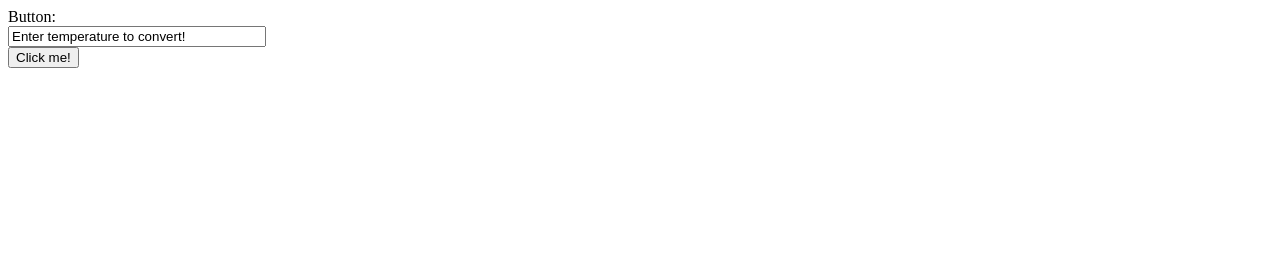
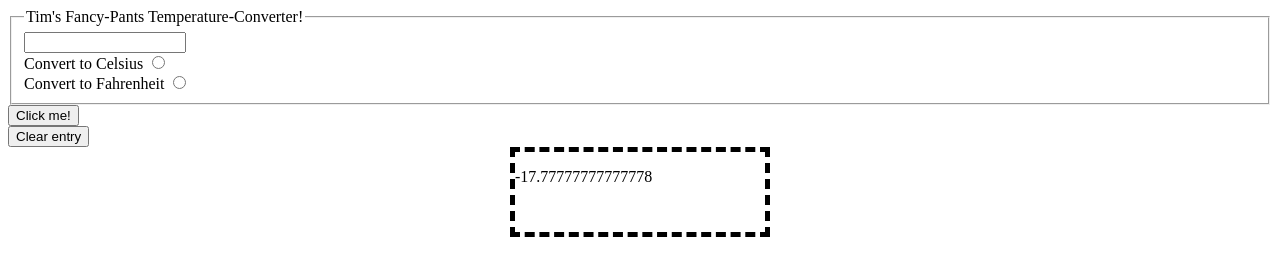
Before and after one commit to maddux1/jsExercisesConverter, a plain HTML site: page index.html in a window 1280 px wide. Drawn offline with Linux system fonts and the light colour scheme.

Commit message:
Blocked. Getting assistance from instructors.

```diff
--- a/converter.js
+++ b/converter.js
@@ -1,15 +1,18 @@
-console.log("hello");
-
-function toCelsius () {
-
+function toCelsius() {
+  var inputTemp = document.getElementById("inputField").value;
+  var outputTemp = (((inputTemp - 32) * 5) / 9);
+  document.getElementById("output").innerHTML = "<p>" + outputTemp + "</p>";
 }
 
-function toFahrenheit () {
-
+function toFahrenheit() {
+  var inputTemp = document.getElementById("inputField").value;
+  var outputTemp = (((inputTemp * 9) / 5) + 32);
+  document.getElementById("output").innerHTML = "<p>" + outputTemp + "</p>";
 }
 
 // Get a reference to the button element in the DOM
 var button = document.getElementById("converterId");
+button.addEventListener("click", toCelsius() );
 
 // This function should determine which conversion should
 // happen based on which radio button is selected.
@@ -19,3 +22,6 @@ function determineConverter (clickEvent) {
 
 // Assign a function to be executed when the button is clicked
 button.addEventListener("click", determineConverter);
+
+// This is code for stlying converted temperature from green to blue or red.
+//
--- a/index.html
+++ b/index.html
@@ -1,15 +1,29 @@
 <!DOCTYPE html>
 <html>
 <head>
-  <title></title>
+  <title>Temp Converter!</title>
   <link rel="stylesheet" type="text/css" href="main.css">
 </head>
 <body>
   <form>
-    Button:</br>
-    <input type="text" id="inputField" class="inputStyling" value="Enter temperature to convert!"></br>
-    <input type="button" id="converterId" value="Click me!"></input></br>
+  <fieldset>
+  <legend>Tim's Fancy-Pants Temperature-Converter!</legend>
+      <input type="text" id="inputField" class="inputStyling" value="">
+      <br>
+      Convert to Celsius
+      <input type="radio" id="fromC" name="Celsius" value="Celsius">
+      <br>
+      Convert to Fahrenheit
+      <input type="radio" id="fromF" name="Fahrenheit" value="Fahrenheit">
+      <br>
+  </fieldset>
+  <input type="submit" id="converterId" value="Click me!"><br>
+  <input type="submit" id="clear" value="Clear entry"><br>
   </form>
+  <div class="fancyBox">
+    <div id="output">
+    </div>
+  </div>
   <script type="text/javascript" src="converter.js"></script>
 </body>
 </html>
--- a/main.css
+++ b/main.css
@@ -1,3 +1,14 @@
 .inputStyling {
+  width: 154px;
+}
+
+div.fancyBox {
+  margin: 0 auto 0 auto;
+  border: 5px dashed black;
+  height: 80px;
   width: 250px;
 }
+
+#output {
+
+}
```
